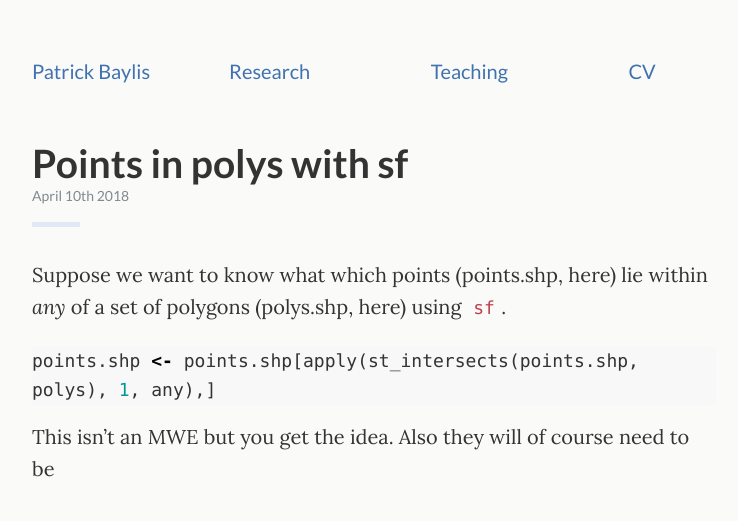
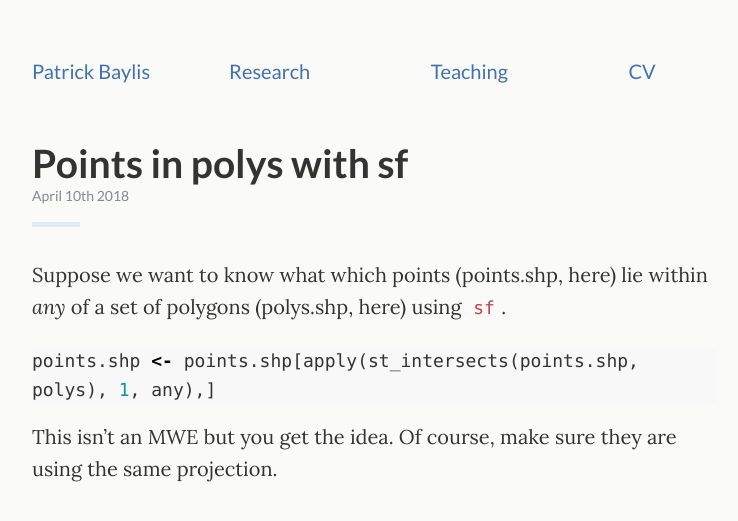
Before and after one commit to pbaylis/pbaylis.github.io, a Jekyll site: the page built from _posts/2018-04-19-points-in-polys-sf.md, in a window 1280 px wide. Shown: the top 521 px of the page, without its empty margins (266-1004 px from the left). Built offline with Jekyll 4.4.1, drawn with Linux system fonts in a browser that asks for light colours.

Commit message:
update with new paper

````diff
--- a/_posts/2018-04-19-points-in-polys-sf.md
+++ b/_posts/2018-04-19-points-in-polys-sf.md
@@ -11,4 +11,4 @@ Suppose we want to know what which points (points.shp, here) lie within _any_ of
 points.shp <- points.shp[apply(st_intersects(points.shp, polys), 1, any),]
 ```
 
-This isn't an MWE but you get the idea. Also they will of course need to be
+This isn't an MWE but you get the idea. Of course, make sure they are using the same projection.
````
Also changed, not shown: _pages/research.md (+4 -3 lines), _posts/2018-04-12_svycontrasts.md (+1 -1 lines), 4 other files.
